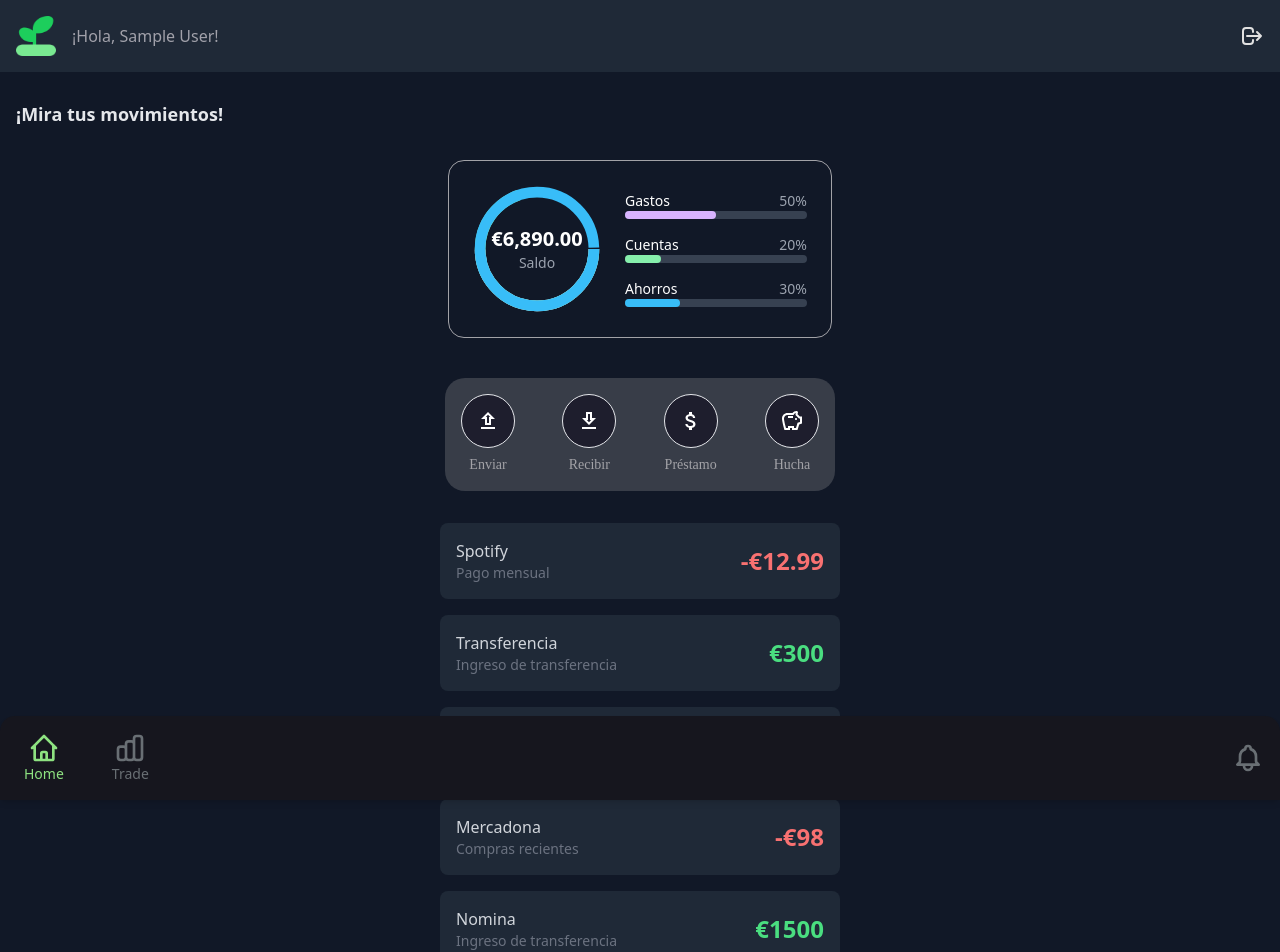
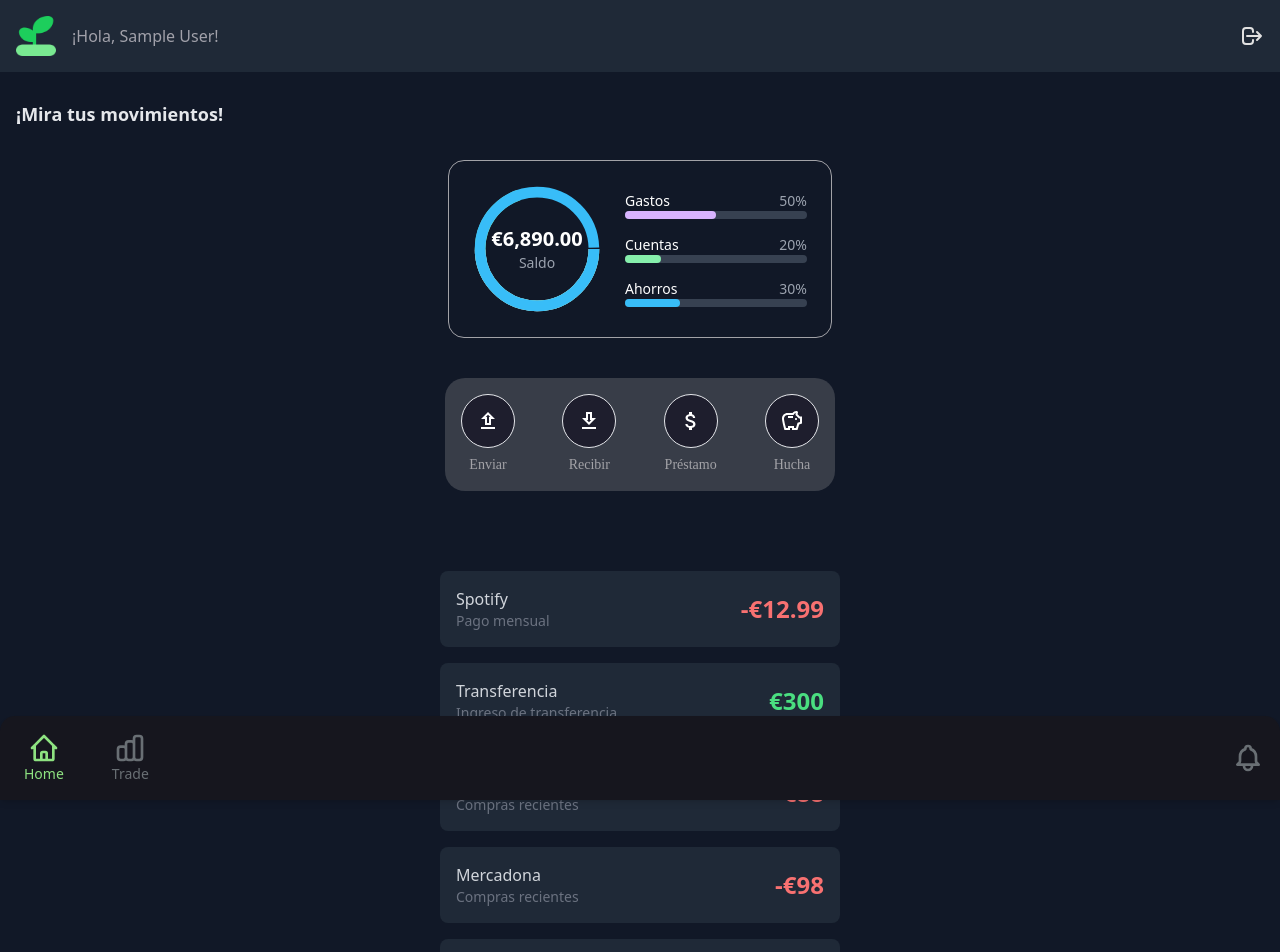
Before and after one commit to Yedpt/RSI_trade_project-Client, a React (Vite) app: page /auth/homebank in a window 1280 px wide. Shown: the top 952 px of the page. Built offline with nearby package versions, Linux system fonts and the light colour scheme; sample sign-in values are in the browser's storage.

Commit message:
Add mt-20 margin top to Wallet component

```diff
--- a/src/pages/BankHome.jsx
+++ b/src/pages/BankHome.jsx
@@ -13,7 +13,7 @@ const BankHome = () => {
       <PieChart />
 
       <FinanceApp />
-      <div className="flex flex-col gap-y-4 mt-8 w-full max-w-[400px] mx-auto mb-[80px]">
+      <div className="flex flex-col gap-y-4 mt-20 w-full max-w-[400px] mx-auto mb-[80px]">
         <FinanceCard title="Spotify" amount="-€12.99" subtitle="Pago mensual" />
         <FinanceCard
           title="Transferencia"
```
